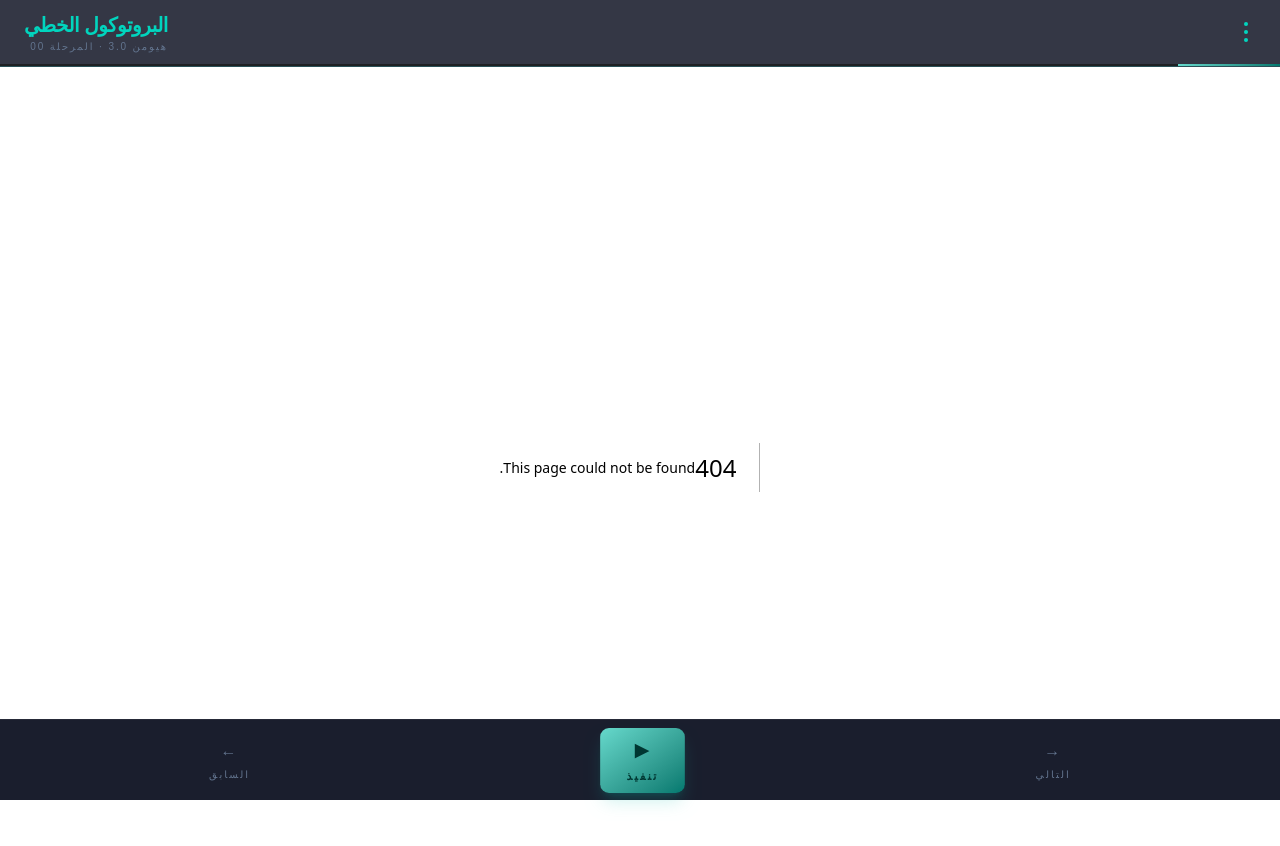
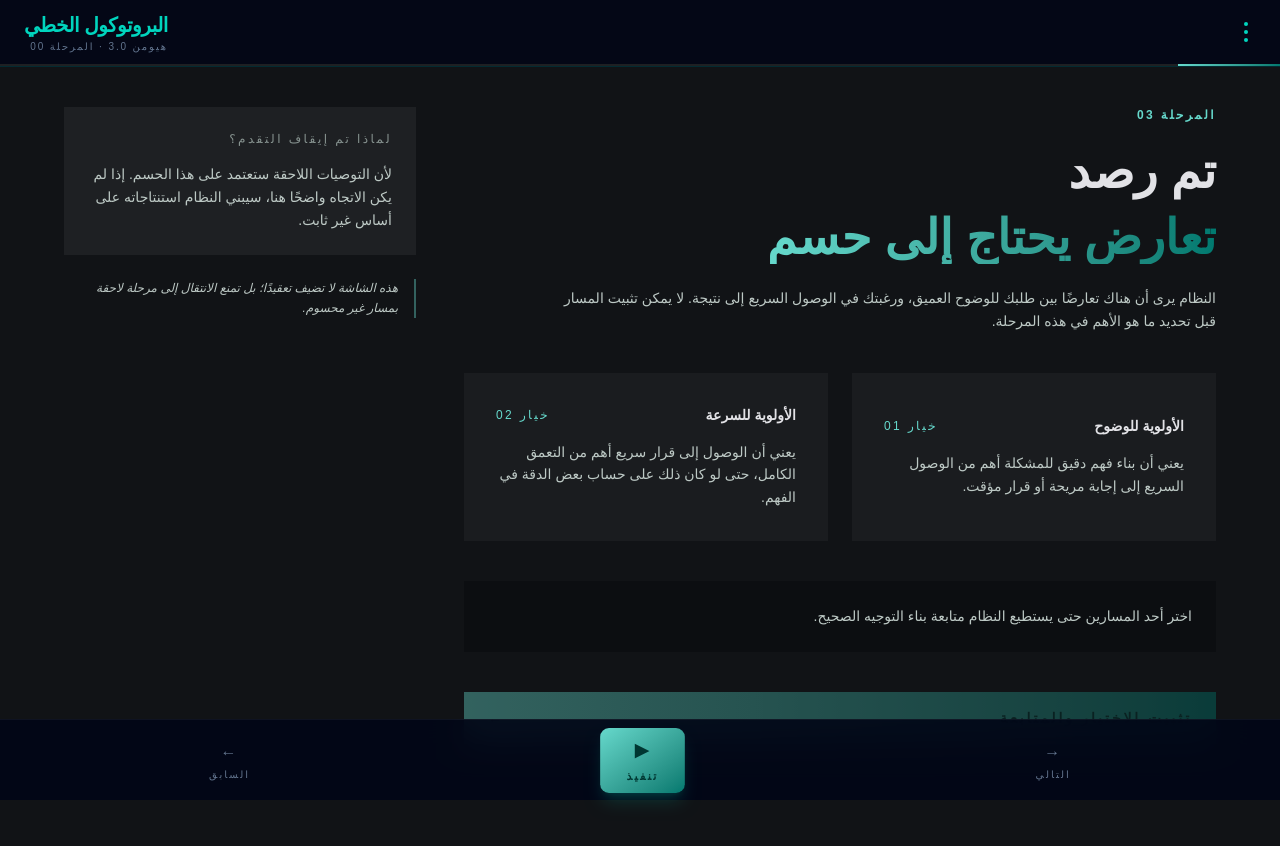
Before and after one commit to alghamdiaag/human3.0, a Next.js app in the folder ui/: page /conflict in a window 1280 px wide. Before the commit this address had no page. Shown: the top 846 px of the page. Built offline with nearby package versions, Linux system fonts and the light colour scheme.

Commit message:
Add Arabic conflict screen with forced selection state

```diff
--- /dev/null
+++ b/ui/app/conflict/page.tsx
@@ -0,0 +1,10 @@
+import { AppShell } from "@/components/app-shell";
+import { ConflictScreen } from "@/components/conflict-screen";
+
+export default function ConflictPage() {
+  return (
+    <AppShell>
+      <ConflictScreen />
+    </AppShell>
+  );
+}
--- /dev/null
+++ b/ui/components/conflict-screen.tsx
@@ -0,0 +1,125 @@
+"use client";
+
+import { useState } from "react";
+
+type ConflictChoice = "clarity" | "speed" | null;
+
+export function ConflictScreen() {
+  const [selected, setSelected] = useState<ConflictChoice>(null);
+
+  return (
+    <section className="grid gap-12 lg:grid-cols-12">
+      <div className="space-y-10 lg:col-span-8 text-right">
+        <div className="space-y-4">
+          <p className="text-xs font-bold tracking-[0.2em] text-[#66d9cc]">
+            المرحلة 03
+          </p>
+
+          <h1 className="text-3xl font-extrabold leading-snug md:text-5xl">
+            تم رصد
+            <br />
+            <span className="bg-gradient-to-r from-[#66d9cc] to-[#00796f] bg-clip-text text-transparent">
+              تعارض يحتاج إلى حسم
+            </span>
+          </h1>
+
+          <p className="max-w-2xl text-sm leading-relaxed text-[#bdc9c5]">
+            النظام يرى أن هناك تعارضًا بين طلبك للوضوح العميق، ورغبتك في الوصول
+            السريع إلى نتيجة. لا يمكن تثبيت المسار قبل تحديد ما هو الأهم في هذه
+            المرحلة.
+          </p>
+        </div>
+
+        <div className="grid gap-6 md:grid-cols-2">
+          <button
+            type="button"
+            onClick={() => setSelected("clarity")}
+            className={`p-8 text-right transition ${
+              selected === "clarity"
+                ? "bg-[#1e2023] ring-1 ring-[#66d9cc]"
+                : "bg-[#1a1c1f] hover:bg-[#1e2023]"
+            }`}
+          >
+            <div className="mb-4 flex items-center justify-between">
+              <span className="text-sm font-bold text-[#e2e2e6]">
+                الأولوية للوضوح
+              </span>
+              <span className="text-xs tracking-[0.2em] text-[#66d9cc]">
+                خيار 01
+              </span>
+            </div>
+
+            <p className="text-sm leading-relaxed text-[#bdc9c5]">
+              يعني أن بناء فهم دقيق للمشكلة أهم من الوصول السريع إلى إجابة
+              مريحة أو قرار مؤقت.
+            </p>
+          </button>
+
+          <button
+            type="button"
+            onClick={() => setSelected("speed")}
+            className={`p-8 text-right transition ${
+              selected === "speed"
+                ? "bg-[#1e2023] ring-1 ring-[#66d9cc]"
+                : "bg-[#1a1c1f] hover:bg-[#1e2023]"
+            }`}
+          >
+            <div className="mb-4 flex items-center justify-between">
+              <span className="text-sm font-bold text-[#e2e2e6]">
+                الأولوية للسرعة
+              </span>
+              <span className="text-xs tracking-[0.2em] text-[#66d9cc]">
+                خيار 02
+              </span>
+            </div>
+
+            <p className="text-sm leading-relaxed text-[#bdc9c5]">
+              يعني أن الوصول إلى قرار سريع أهم من التعمق الكامل، حتى لو كان ذلك
+              على حساب بعض الدقة في الفهم.
+            </p>
+          </button>
+        </div>
+
+        <div className="bg-[#0c0e11] p-6 text-right">
+          <p className="text-sm leading-relaxed text-[#bdc9c5]">
+            {selected === null &&
+              "اختر أحد المسارين حتى يستطيع النظام متابعة بناء التوجيه الصحيح."}
+            {selected === "clarity" &&
+              "تم اختيار مسار الوضوح. سيعطي النظام وزنًا أكبر للدقة، وبناء الفهم قبل التوصية."}
+            {selected === "speed" &&
+              "تم اختيار مسار السرعة. سيعطي النظام وزنًا أكبر للحسم العملي وتقليل زمن الوصول إلى القرار."}
+          </p>
+        </div>
+
+        <button
+          type="button"
+          disabled={!selected}
+          className="inline-flex w-full items-center justify-between bg-gradient-to-r from-[#66d9cc] to-[#00796f] px-6 py-4 text-sm font-bold tracking-[0.2em] text-[#003732] disabled:opacity-40"
+        >
+          تثبيت الاختيار والمتابعة
+          <span aria-hidden="true">←</span>
+        </button>
+      </div>
+
+      <aside className="space-y-6 lg:col-span-4 text-right">
+        <div className="bg-[#1e2023] p-6">
+          <p className="text-xs tracking-[0.2em] text-[#879390]">
+            لماذا تم إيقاف التقدم؟
+          </p>
+
+          <p className="mt-4 text-sm leading-relaxed text-[#bdc9c5]">
+            لأن التوصيات اللاحقة ستعتمد على هذا الحسم. إذا لم يكن الاتجاه واضحًا
+            هنا، سيبني النظام استنتاجاته على أساس غير ثابت.
+          </p>
+        </div>
+
+        <div className="border-r-2 border-[#66d9cc]/40 pr-4">
+          <p className="text-xs leading-relaxed text-[#bdc9c5] italic">
+            هذه الشاشة لا تضيف تعقيدًا؛ بل تمنع الانتقال إلى مرحلة لاحقة بمسار
+            غير محسوم.
+          </p>
+        </div>
+      </aside>
+    </section>
+  );
+}
```
